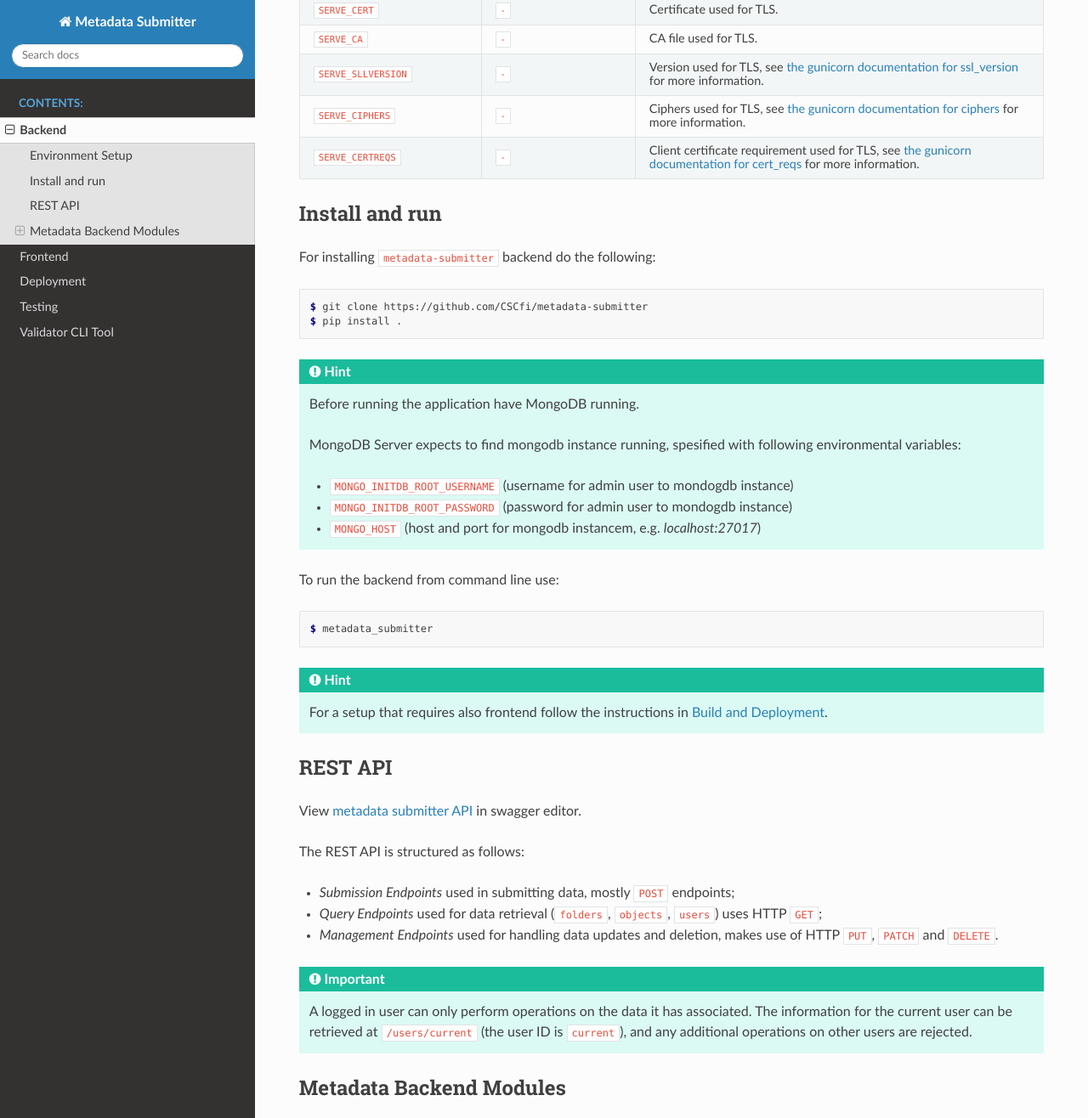
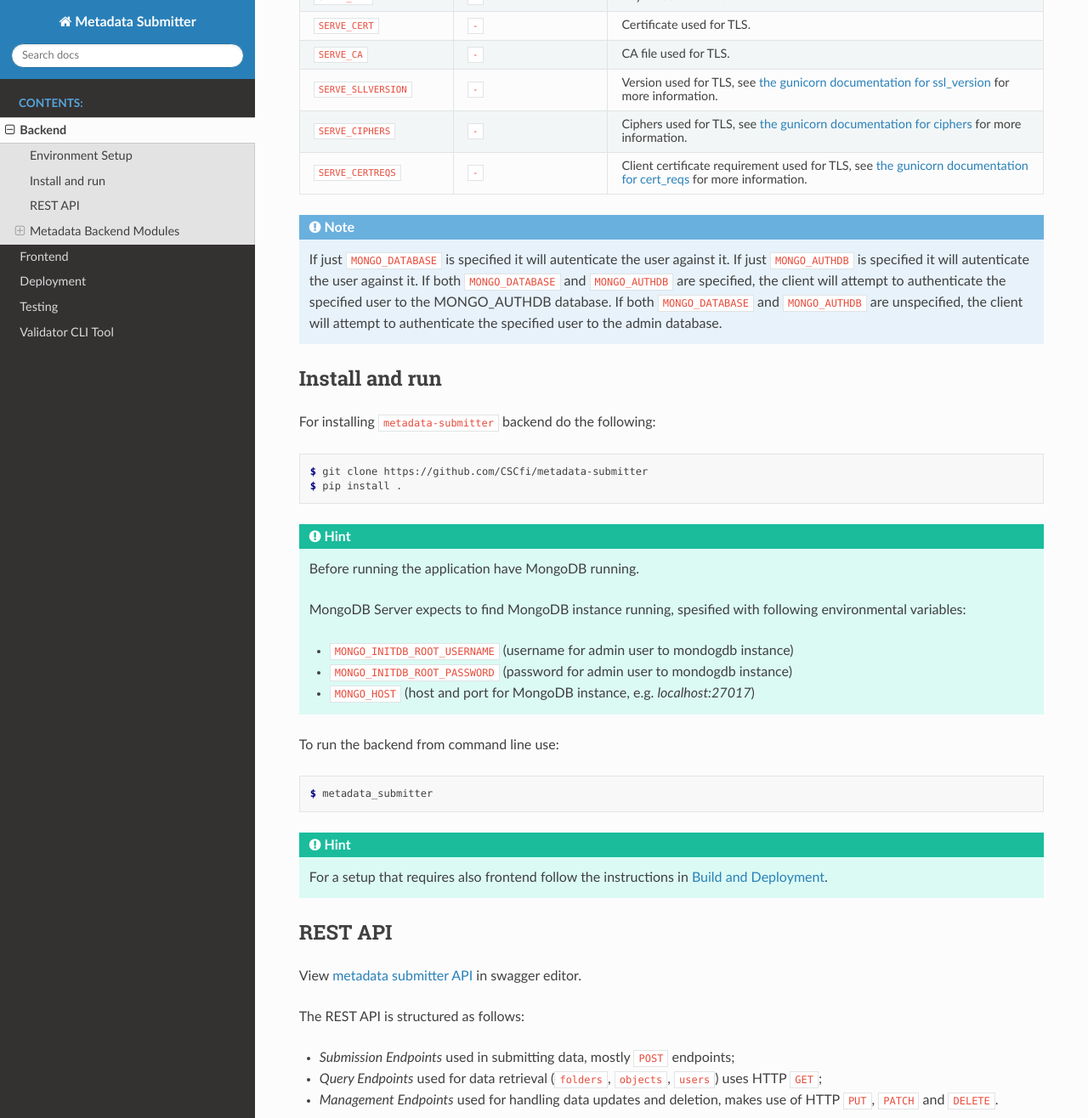
Before and after one commit to CSCfi/metadata-submitter, a Sphinx documentation site: the page built from docs/submitter.rst, in a window 1280 px wide and 1400 px high, scrolled down 1202 px, cut to the strip 0-1316 px from the top of the window. Shown: the whole strip at 85% size. Built offline with Sphinx 7.4.7 and the Read the Docs theme 2.0.0, drawn with Linux system fonts in a browser that asks for light colours; some of the changed text lies outside the part shown.

```diff
--- a/docs/submitter.rst
+++ b/docs/submitter.rst
@@ -18,13 +18,16 @@ the table below.
 +--------------------------------+-------------------------------+-----------------------------------------------------------------------------------+
 | ENV                            | Default                       | Description                                                                       |
 +--------------------------------+-------------------------------+-----------------------------------------------------------------------------------+
-| ``MONGO_HOST``                 | ``localhost:27017``           | Mongodb server hostname, with port specified if needed.                           |
+| ``MONGO_HOST``                 | ``localhost:27017``           | MongoDB server hostname, with port specified if needed.                           |
 +--------------------------------+-------------------------------+-----------------------------------------------------------------------------------+
-| ``MONGO_AUTHDB``               | ``-``                         | Mongodb authentication database.                                                  |
+| ``MONGO_AUTHDB``               | ``-``                         | MongoDB authentication database.                                                  |
 +--------------------------------+-------------------------------+-----------------------------------------------------------------------------------+
-| ``MONGO_INITDB_ROOT_USERNAME`` | ``admin``                     | Admin username for mongodb.                                                       |
+| ``MONGO_DATABASE``             | ``default``                   | MongoDB default database, will be used as authentication database if              |
+|                                |                               | ``MONGO_AUTHDB`` is not set.                                                      |
 +--------------------------------+-------------------------------+-----------------------------------------------------------------------------------+
-| ``MONGO_INITDB_ROOT_PASSWORD`` | ``admin``                     | Admin password for mongodb.                                                       |
+| ``MONGO_USERNAME``             | ``admin``                     | Admin username for MongoDB.                                                       |
++--------------------------------+-------------------------------+-----------------------------------------------------------------------------------+
+| ``MONGO_PASSWORD``             | ``admin``                     | Admin password for MongoDB.                                                       |
 +--------------------------------+-------------------------------+-----------------------------------------------------------------------------------+
 | ``MONGO_SSL``                  | ``-``                         | Set to True to enable MONGO TLS connection url.                                   |
 +--------------------------------+-------------------------------+-----------------------------------------------------------------------------------+
@@ -75,6 +78,12 @@ the table below.
 |                                |                               | for more information.                                                             |
 +--------------------------------+-------------------------------+-----------------------------------------------------------------------------------+
 
+
+.. note:: If just ``MONGO_DATABASE`` is specified it will autenticate the user against it.
+          If just ``MONGO_AUTHDB`` is specified it will autenticate the user against it.
+          If both ``MONGO_DATABASE`` and ``MONGO_AUTHDB`` are specified, the client will attempt to authenticate the specified user to the MONGO_AUTHDB database.
+          If both ``MONGO_DATABASE`` and ``MONGO_AUTHDB`` are unspecified, the client will attempt to authenticate the specified user to the admin database.
+
 Install and run
 ---------------
 
@@ -87,11 +96,11 @@ For installing ``metadata-submitter`` backend do the following:
 
 .. hint:: Before running the application have MongoDB running.
 
-    MongoDB Server expects to find mongodb instance running, spesified with following environmental variables:
+    MongoDB Server expects to find MongoDB instance running, spesified with following environmental variables:
 
     - ``MONGO_INITDB_ROOT_USERNAME`` (username for admin user to mondogdb instance)
     - ``MONGO_INITDB_ROOT_PASSWORD`` (password for admin user to mondogdb instance)
-    - ``MONGO_HOST`` (host and port for mongodb instancem, e.g. `localhost:27017`)
+    - ``MONGO_HOST`` (host and port for MongoDB instance, e.g. `localhost:27017`)
 
 To run the backend from command line use:
 
```
